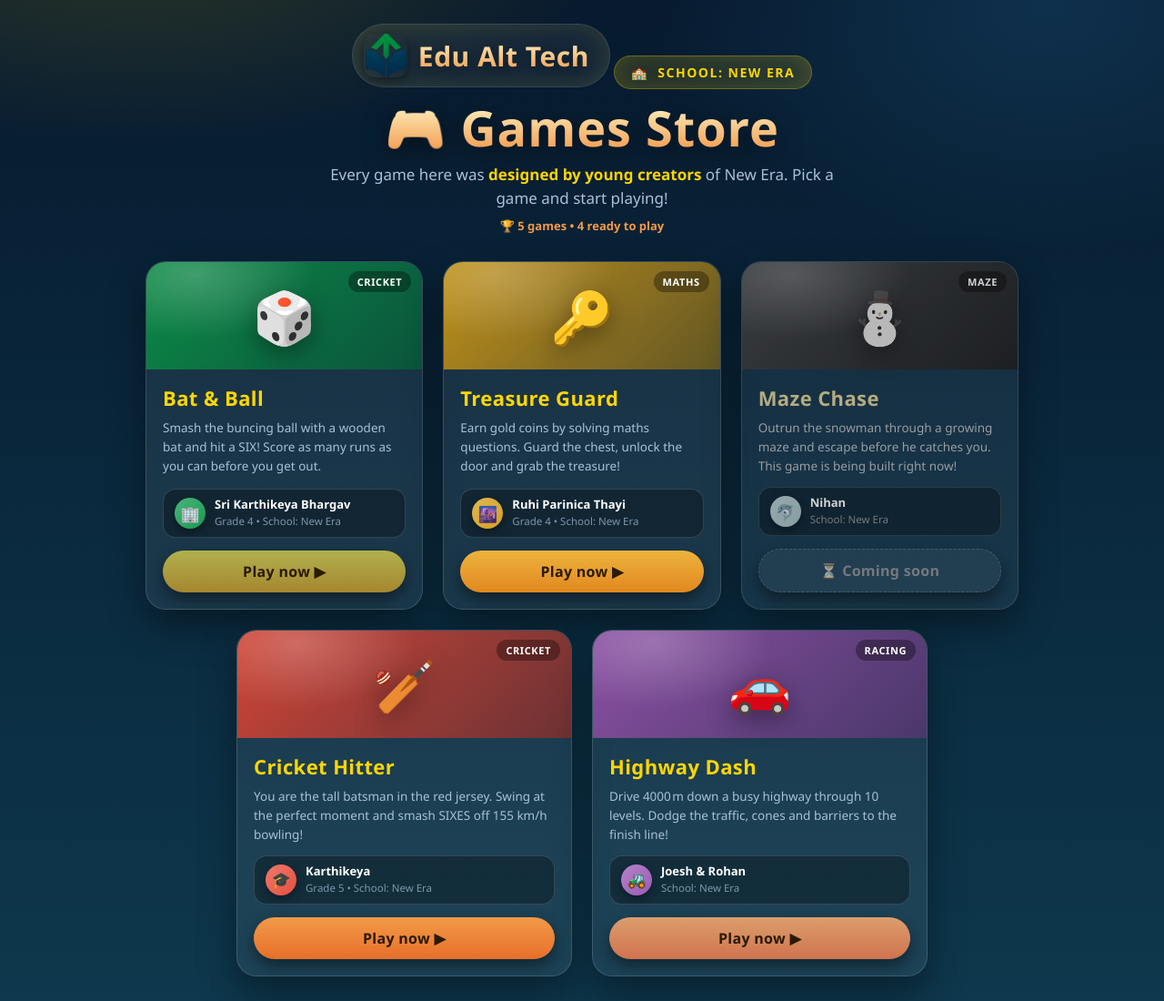
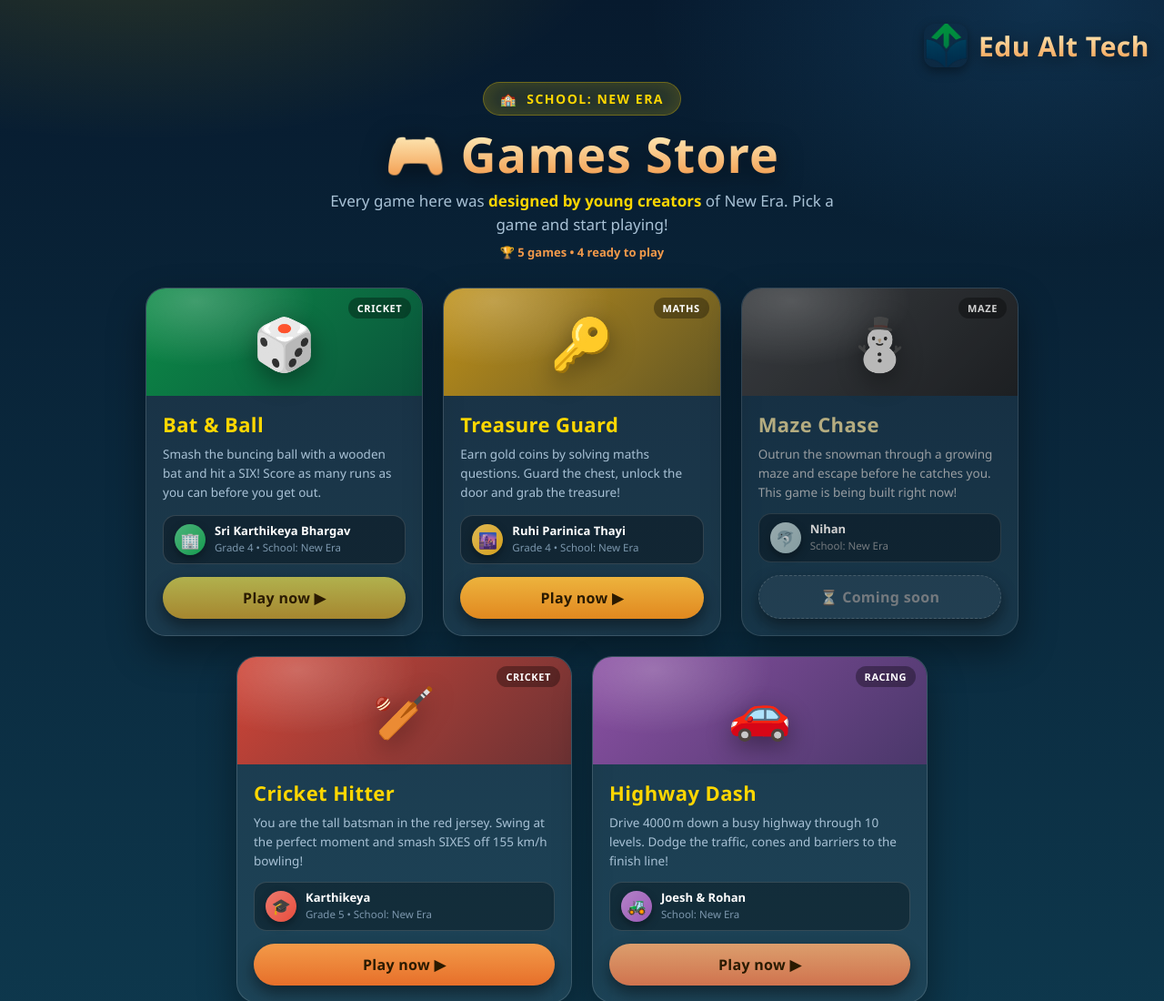
Before and after one commit to ukk1019-yhat/Schoolprojects, a plain HTML site: page index.html in a window 1280 px wide. Shown: the top 1100 px of the page at 91% size. Drawn offline with Linux system fonts and the light colour scheme.

Commit message:
Move Edu Alt Tech logo and name to the right in store header

```diff
--- a/index.html
+++ b/index.html
@@ -22,9 +22,8 @@
   }
   header{ text-align:center; margin:0 auto 30px; animation:fade .6s ease both; }
   .brand{
-    display:inline-flex; align-items:center; gap:12px; margin-bottom:16px;
-    background:rgba(255,255,255,.06); border:1px solid var(--line); border-radius:999px;
-    padding:10px 22px 10px 12px; box-shadow:0 0 28px rgba(255,215,0,.12) inset;
+    display:flex; justify-content:flex-end; align-items:center; gap:12px;
+    width:100%; margin-bottom:16px;
   }
   .brand img{ width:48px; height:48px; border-radius:12px; object-fit:cover; box-shadow:0 4px 12px rgba(0,0,0,.4); }
   .brand .nm{
```
